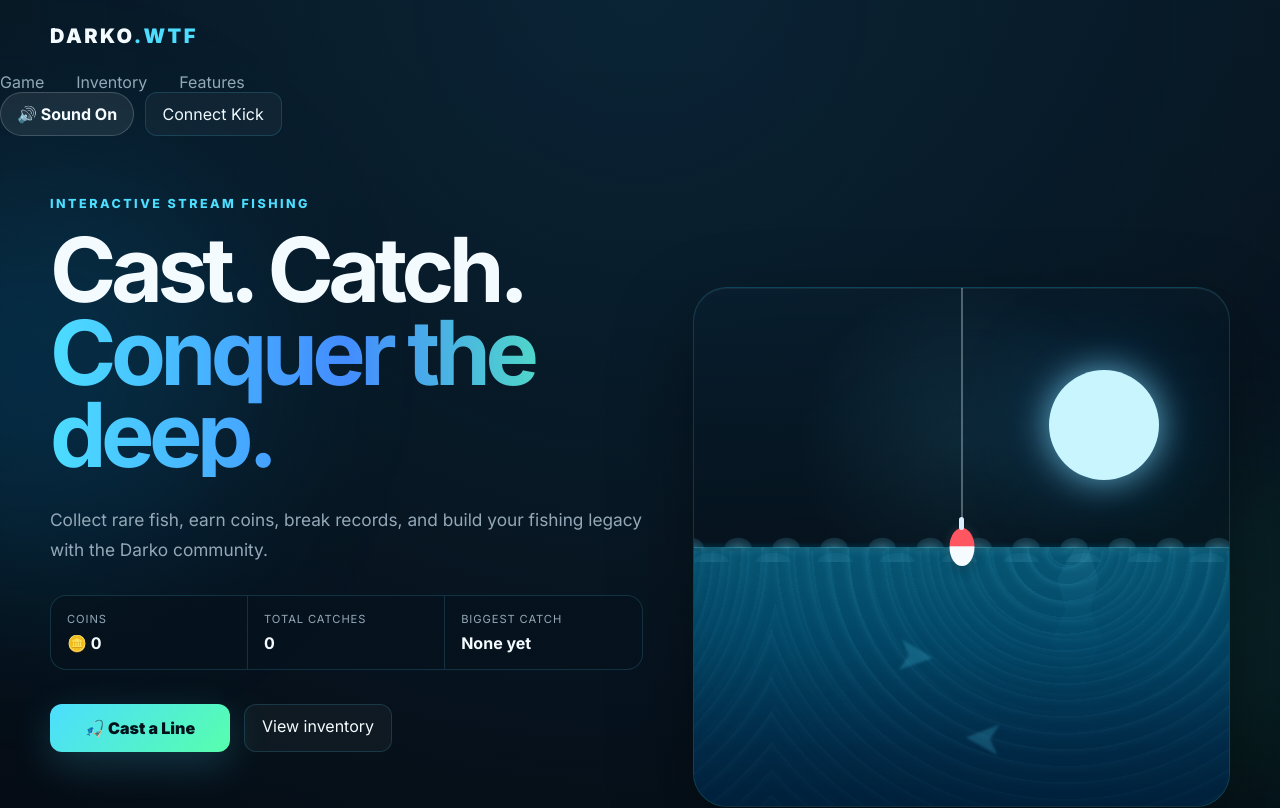
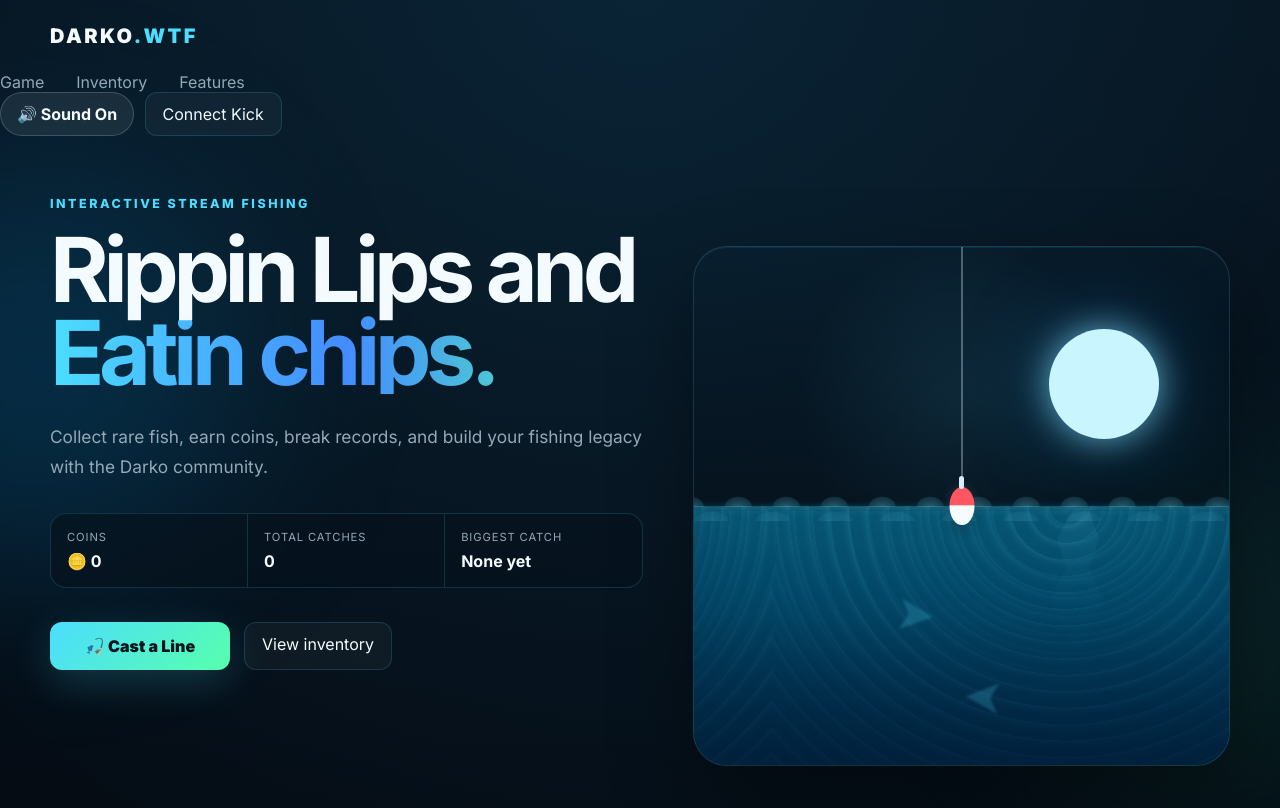
Before and after one commit to jeffthegreat79-prog/darko, a React (Vite) app: page / in a window 1280 px wide. Shown: the top 808 px of the page. Built offline with nearby package versions, Linux system fonts and the light colour scheme; no server answers.

Commit message:
Update fishing game slogan

```diff
--- a/src/App.jsx
+++ b/src/App.jsx
@@ -719,8 +719,9 @@
           <p className="eyebrow">Interactive stream fishing</p>
 
           <h1>
-            Cast. Catch.
-            <span> Conquer the deep.</span>
+            Rippin Lips
+            and
+            <span> Eatin chips.</span>
           </h1>
 
           <p className="hero-description">
```
